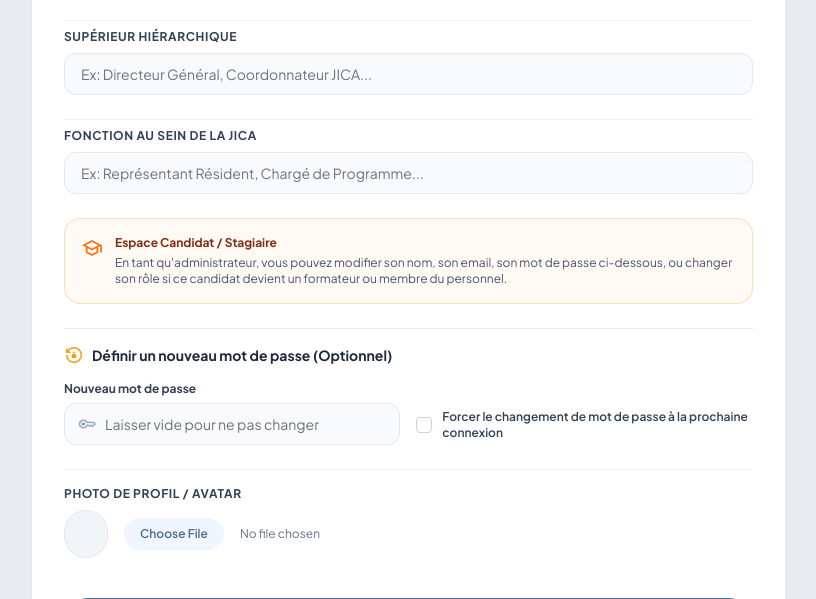
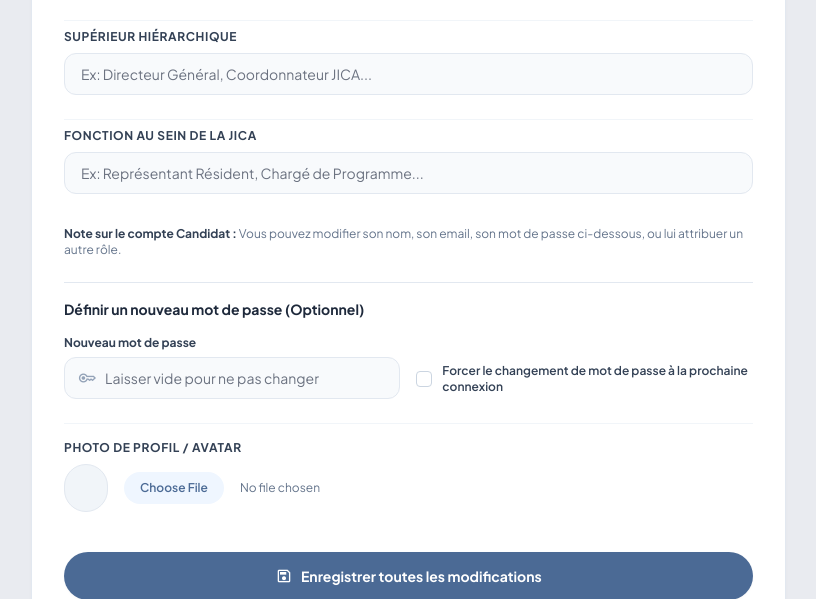
Before and after one commit to amzeekamara/cfpt-manager, a Laravel app: template resources/views/admin/users/edit.blade.php in a window 1280 px wide. Shown: the part 802-1401 px from the top of the page, without its empty margins (77-893 px from the left). Run offline with Laravel 12, Linux system fonts and the light colour scheme; the template is opened without the code that fills it, so the values that code supplies are empty; some libraries are stand-ins or nearby versions.

Commit message:
fix(admin): remove background from candidate info and remove icon before password title in edit user view

```diff
--- a/resources/views/admin/users/edit.blade.php
+++ b/resources/views/admin/users/edit.blade.php
@@ -158,19 +158,14 @@
                                 placeholder="Ex: Représentant Résident, Chargé de Programme...">
                         </div>
 
-                        <!-- Candidate Info Badge -->
-                        <div x-show="role == candidateRoleId" x-transition class="p-4 bg-orange-50/60 rounded-2xl border border-orange-200/80 flex items-start gap-3">
-                            <span class="material-symbols-outlined text-orange-500 text-[22px] mt-0.5">school</span>
-                            <div class="text-xs text-orange-900 space-y-1">
-                                <p class="font-bold">Espace Candidat / Stagiaire</p>
-                                <p class="text-slate-600">En tant qu'administrateur, vous pouvez modifier son nom, son email, son mot de passe ci-dessous, ou changer son rôle si ce candidat devient un formateur ou membre du personnel.</p>
-                            </div>
+                        <!-- Candidate Info Clean Text -->
+                        <div x-show="role == candidateRoleId" x-transition class="pt-2 text-xs text-slate-500">
+                            <p><span class="font-bold text-slate-700">Note sur le compte Candidat :</span> Vous pouvez modifier son nom, son email, son mot de passe ci-dessous, ou lui attribuer un autre rôle.</p>
                         </div>
 
                         <!-- Direct Password Update (Optional) -->
                         <div class="pt-4 border-t border-slate-200 space-y-4">
-                            <h3 class="text-sm font-bold text-slate-800 flex items-center gap-2">
-                                <span class="material-symbols-outlined text-amber-500 text-[20px]">lock_reset</span>
+                            <h3 class="text-sm font-bold text-slate-800">
                                 Définir un nouveau mot de passe (Optionnel)
                             </h3>
                             <div class="grid grid-cols-1 sm:grid-cols-2 gap-4">
@@ -223,7 +218,7 @@
                 <!-- User Summary Card -->
                 <div class="bg-white rounded-[24px] border border-slate-200 shadow-sm p-6 text-center">
                     <div class="relative inline-block mb-3">
-                        @if($user->avatar)
+                        @if($user->avatar && Storage::disk('public')->exists($user->avatar))
                             <img src="{{ Storage::url($user->avatar) }}" alt="{{ $user->name }}" class="w-20 h-20 rounded-full object-cover border-2 border-[#4B6A95]/20 mx-auto shadow-sm">
                         @else
                             <div class="w-20 h-20 rounded-full bg-blue-50 border-2 border-blue-100 flex items-center justify-center text-[#4B6A95] font-extrabold text-2xl mx-auto shadow-sm">
```
